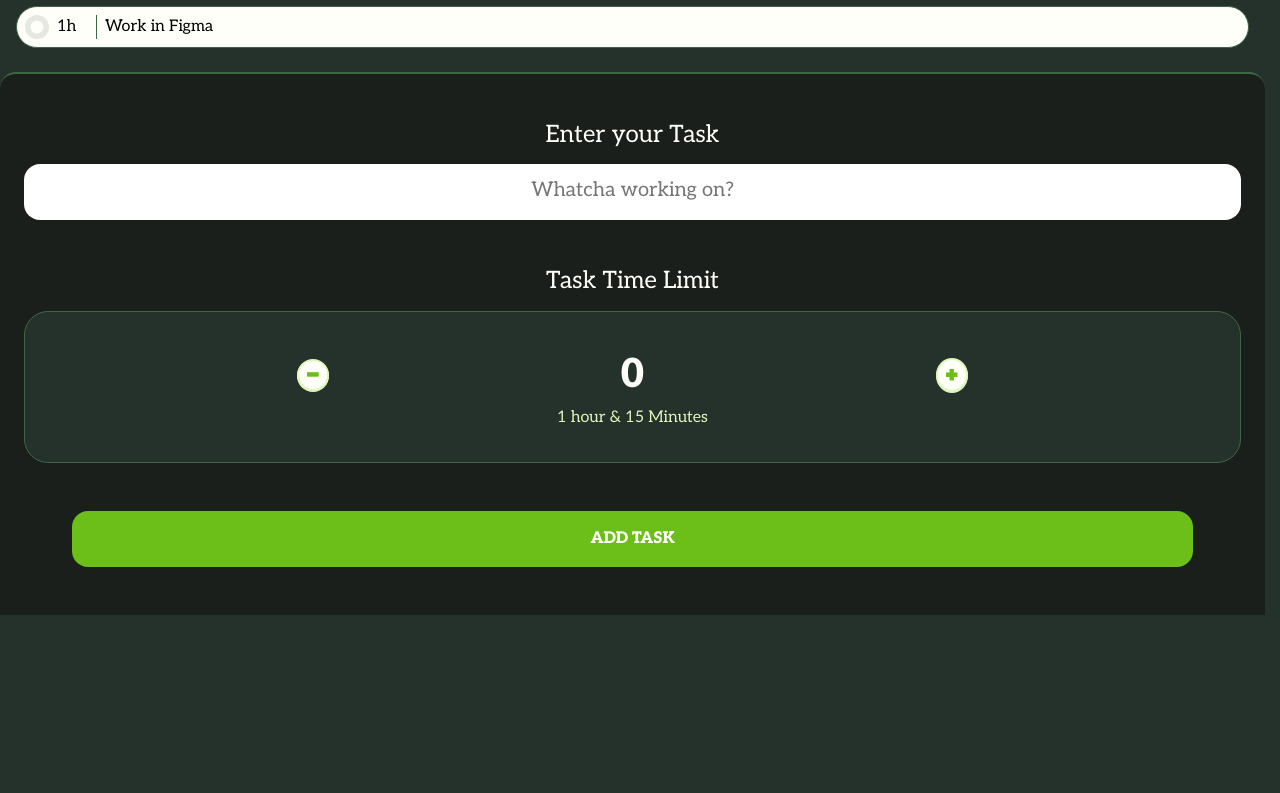
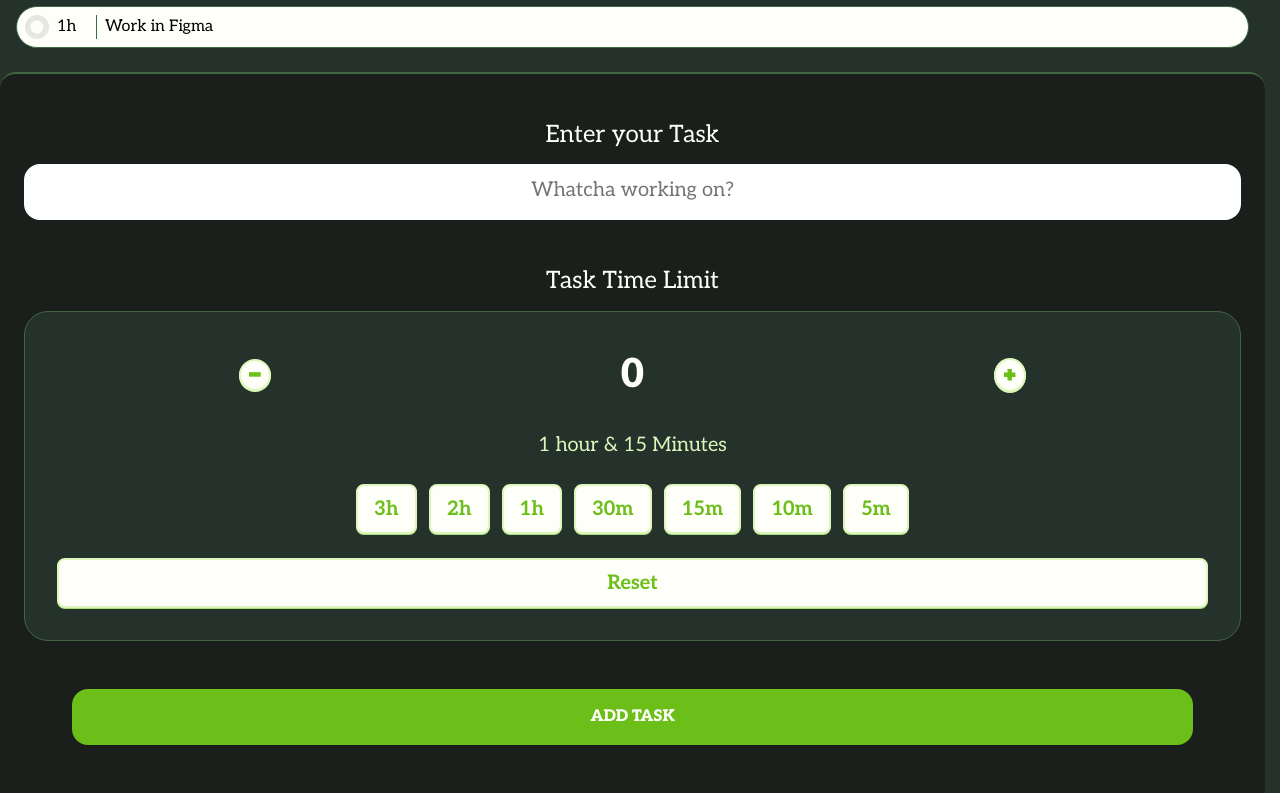
Before and after one commit to GaryWintle/kofun, a Next.js app: page / in a window 1280 px wide. Shown: the part 1463-2256 px from the top of the page. Before the commit the page ends 2078 px from the top, so only its background shows below. Built offline with nearby package versions, Linux system fonts and the light colour scheme.

Commit message:
added preset buttons to taskform

```diff
--- a/src/components/TaskForm/TaskForm.jsx
+++ b/src/components/TaskForm/TaskForm.jsx
@@ -12,6 +12,16 @@ const TaskForm = ({ tasks, dispatch, onAddTask, displayTime }) => {
   const increment = (amount) => {
     setTaskTime((prev) => prev + amount);
   };
+
+  const presetTimes = [
+    { timeDisplay: '3h', timeAmount: 10800 },
+    { timeDisplay: '2h', timeAmount: 7200 },
+    { timeDisplay: '1h', timeAmount: 3600 },
+    { timeDisplay: '30m', timeAmount: 1800 },
+    { timeDisplay: '15m', timeAmount: 900 },
+    { timeDisplay: '10m', timeAmount: 600 },
+    { timeDisplay: '5m', timeAmount: 300 },
+  ];
 
   const handleSubmit = (e) => {
     e.preventDefault();
@@ -62,7 +72,7 @@ const TaskForm = ({ tasks, dispatch, onAddTask, displayTime }) => {
             <input
               id="taskTime"
               className={styles.taskTime}
-              value={formatTime(taskTime)}
+              value={formatTime(taskTime, false)}
               type="text"
               onChange={(e) => setTaskTime(Number(e.target.value))}
               disabled
@@ -81,6 +91,27 @@ const TaskForm = ({ tasks, dispatch, onAddTask, displayTime }) => {
             </button>
           </div>
           <p className={styles.longTimeText}>1 hour & 15 Minutes</p>
+
+          <ul className={styles.presetButtonsWrapper} role="list">
+            {presetTimes.map((time) => (
+              <li key={time.timeAmount}>
+                <button
+                  type="button"
+                  className={styles.presetButton}
+                  onClick={() => setTaskTime((prev) => prev + time.timeAmount)}
+                >
+                  {time.timeDisplay}
+                </button>
+              </li>
+            ))}
+          </ul>
+          <button
+            type="button"
+            className={styles.presetButton}
+            onClick={() => setTaskTime((prev) => 0)}
+          >
+            Reset
+          </button>
         </div>
       </div>
       <button type="submit" className={styles.submitButton}>
--- a/src/components/TaskForm/TaskForm.module.css
+++ b/src/components/TaskForm/TaskForm.module.css
@@ -47,6 +47,9 @@ input::placeholder {
 
 /* enter time */
 .timeField {
+  display: flex;
+  flex-direction: column;
+  gap: var(--sp-04);
   background-color: var(--green-700);
   padding: var(--sp-05);
   border-radius: var(--br-lg);
@@ -55,7 +58,7 @@ input::placeholder {
 
 .timeStepper {
   display: grid;
-  grid-template-columns: auto 50% auto;
+  grid-template-columns: auto 60% auto;
   gap: 1rem;
   justify-content: center;
   align-items: center;
@@ -66,8 +69,12 @@ input::placeholder {
   font-weight: var(--font-weight-black);
   color: var(--green-100);
   font-size: 2.5rem;
-  background-color: rgba(0, 0, 255, 0);
+  background-color: transparent;
   text-align: center;
+}
+.taskTime:disabled {
+  -webkit-text-fill-color: var(--green-100);
+  opacity: 1;
 }
 
 .taskTimeButton {
@@ -86,6 +93,26 @@ input::placeholder {
 }
 
 .longTimeText {
+  font-size: var(--font-size-md);
   color: var(--green-200);
   text-align: center;
 }
+
+.presetButtonsWrapper {
+  display: flex;
+  flex-wrap: wrap;
+  justify-content: center;
+  column-gap: var(--sp-02);
+  row-gap: var(--sp-03);
+}
+
+.presetButton {
+  color: var(--green-400);
+  background-color: var(--green-100);
+  font-size: var(--font-size-md);
+  font-weight: var(--font-weight-bold);
+  border-radius: var(--br-sm);
+  padding: var(--sp-01) var(--sp-03);
+  border: 2px solid var(--green-200);
+  box-shadow: 0 1px 0 var(--green-300);
+}
```
